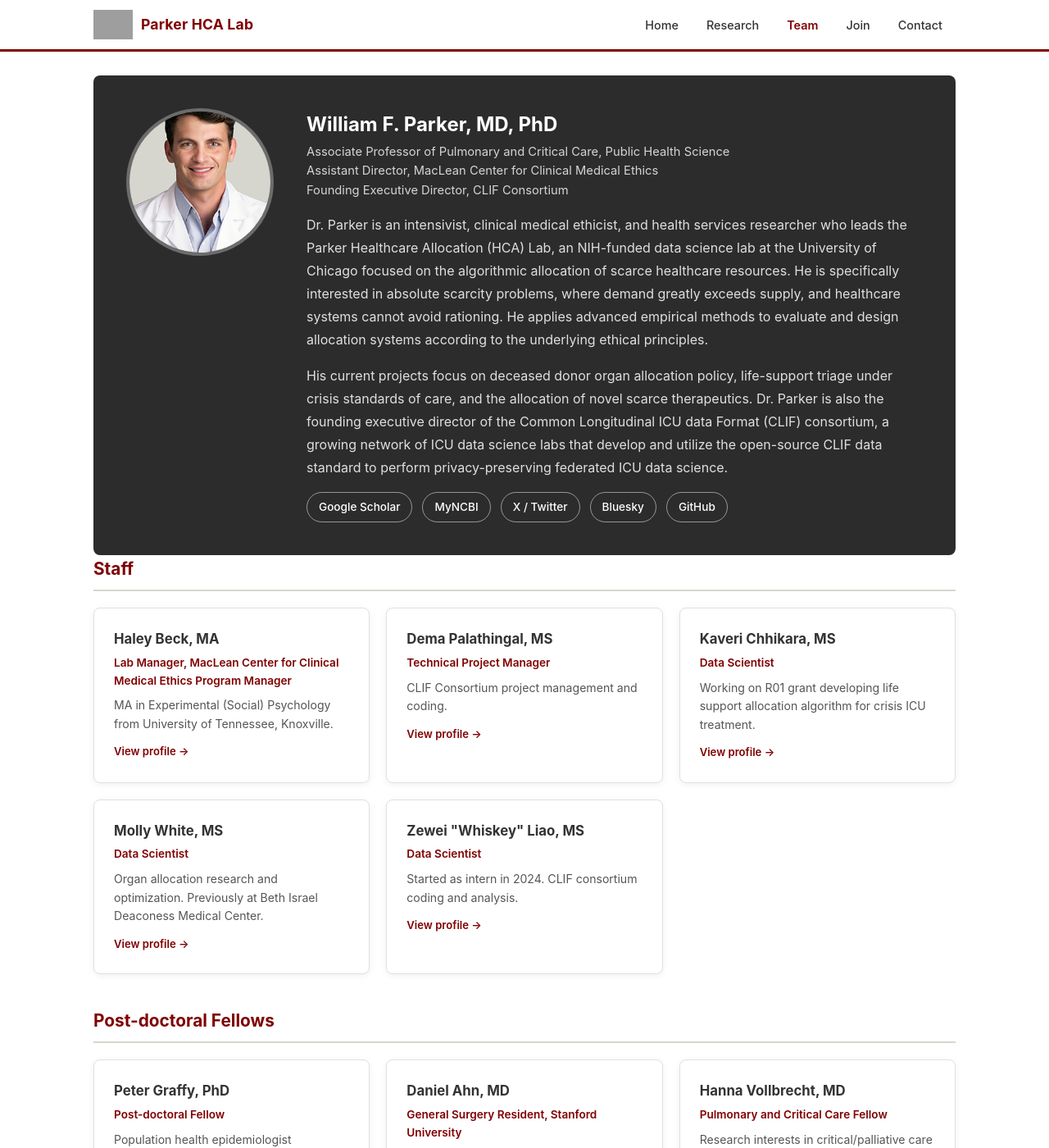
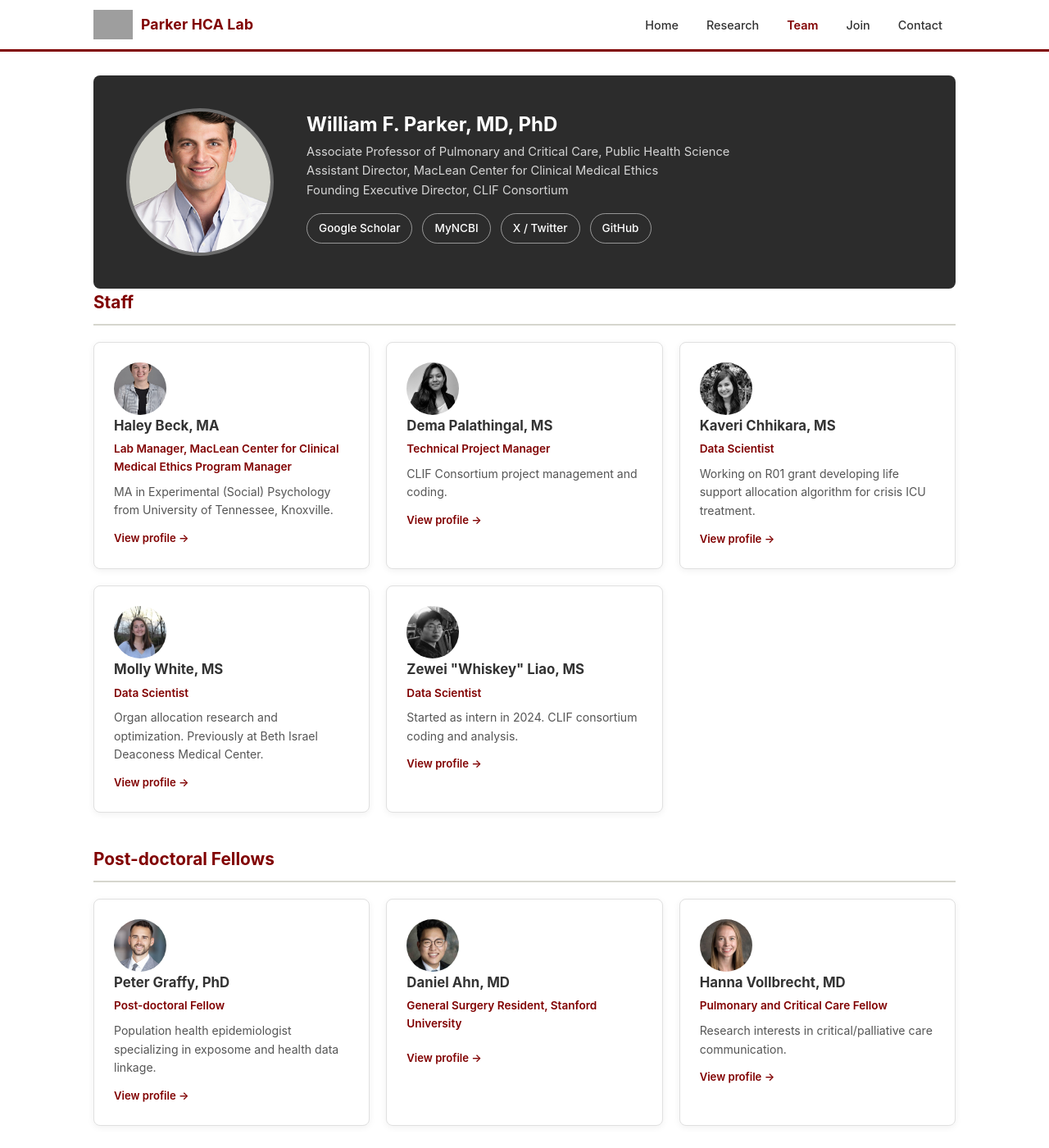
Before and after one commit to Healthcare-Allocation-Lab/healthcare-allocation-lab.github.io, a Jekyll site: the page built from team.html, in a window 1280 px wide and 1400 px high, scrolled down 218 px. Shown: the whole window at 82% size. Built offline with Jekyll 4.4.1, drawn with Linux system fonts in a browser that asks for light colours; grey boxes are pictures that could not be loaded.

Commit message:
Remove PI bio and Bluesky link, add member photos to team cards
Co-Authored-By: Claude Opus 4.6 <noreply@anthropic.com>

```diff
--- a/_includes/member_card.html
+++ b/_includes/member_card.html
@@ -1,14 +1,20 @@
 {% if member.slug %}
 <a href="{{ '/team/' | append: member.slug | append: '/' | relative_url }}" class="member-card member-card-linked">
+  {% if member.photo %}<img src="{{ member.photo | relative_url }}" alt="{{ member.name }}" class="member-card-photo">{% endif %}
+  <div class="member-card-info">
     <h3>{{ member.name }}</h3>
     <p class="role">{{ member.role }}</p>
     {% if member.description %}<p>{{ member.description }}</p>{% endif %}
     <span class="card-link">View profile</span>
+  </div>
 </a>
 {% else %}
 <div class="member-card">
+  {% if member.photo %}<img src="{{ member.photo | relative_url }}" alt="{{ member.name }}" class="member-card-photo">{% endif %}
+  <div class="member-card-info">
     <h3>{{ member.name }}</h3>
     <p class="role">{{ member.role }}</p>
     {% if member.description %}<p>{{ member.description }}</p>{% endif %}
   </div>
+</div>
 {% endif %}
--- a/assets/css/style.css
+++ b/assets/css/style.css
@@ -766,7 +766,18 @@ img { max-width: 100%; height: auto; display: block; }
   border-radius: var(--radius);
   padding: 24px;
   box-shadow: var(--shadow);
+  display: flex;
+  align-items: flex-start;
+  gap: 16px;
 }
+.member-card-photo {
+  width: 64px;
+  height: 64px;
+  border-radius: 50%;
+  object-fit: cover;
+  flex-shrink: 0;
+}
+.member-card-info { min-width: 0; }
 .member-card h3 { font-size: 1.05rem; color: var(--text); margin-bottom: 4px; }
 .member-card .role { font-size: 0.85rem; color: var(--maroon); font-weight: 600; margin-bottom: 8px; }
 .member-card p { font-size: 0.88rem; color: var(--text-light); line-height: 1.6; }
--- a/team.html
+++ b/team.html
@@ -22,13 +22,10 @@ permalink: /team.html
       <p class="pi-title">Associate Professor of Pulmonary and Critical Care, Public Health Science<br>
       Assistant Director, MacLean Center for Clinical Medical Ethics<br>
       Founding Executive Director, CLIF Consortium</p>
-      <p>Dr. Parker is an intensivist, clinical medical ethicist, and health services researcher who leads the Parker Healthcare Allocation (HCA) Lab, an NIH-funded data science lab at the University of Chicago focused on the algorithmic allocation of scarce healthcare resources. He is specifically interested in absolute scarcity problems, where demand greatly exceeds supply, and healthcare systems cannot avoid rationing. He applies advanced empirical methods to evaluate and design allocation systems according to the underlying ethical principles.</p>
-      <p>His current projects focus on deceased donor organ allocation policy, life-support triage under crisis standards of care, and the allocation of novel scarce therapeutics. Dr. Parker is also the founding executive director of the Common Longitudinal ICU data Format (CLIF) consortium, a growing network of ICU data science labs that develop and utilize the open-source CLIF data standard to perform privacy-preserving federated ICU data science.</p>
       <div class="pi-links">
         <a href="https://scholar.google.com/citations?user=jaBF4DEAAAAJ&amp;hl=en" class="pi-link" target="_blank" rel="noopener">Google Scholar</a>
         <a href="https://www.ncbi.nlm.nih.gov/myncbi/william.parker.3/bibliography/public/" class="pi-link" target="_blank" rel="noopener">MyNCBI</a>
         <a href="https://x.com/WF_Parker" class="pi-link" target="_blank" rel="noopener">X / Twitter</a>
-        <a href="https://bsky.app/profile/hcalab.bsky.social" class="pi-link" target="_blank" rel="noopener">Bluesky</a>
         <a href="https://github.com/Healthcare-Allocation-Lab" class="pi-link" target="_blank" rel="noopener">GitHub</a>
       </div>
     </div>
```
Also changed, not shown: _data/team.yml (+29 -0 lines). Lines whose indentation alone changed are shown as unchanged.
